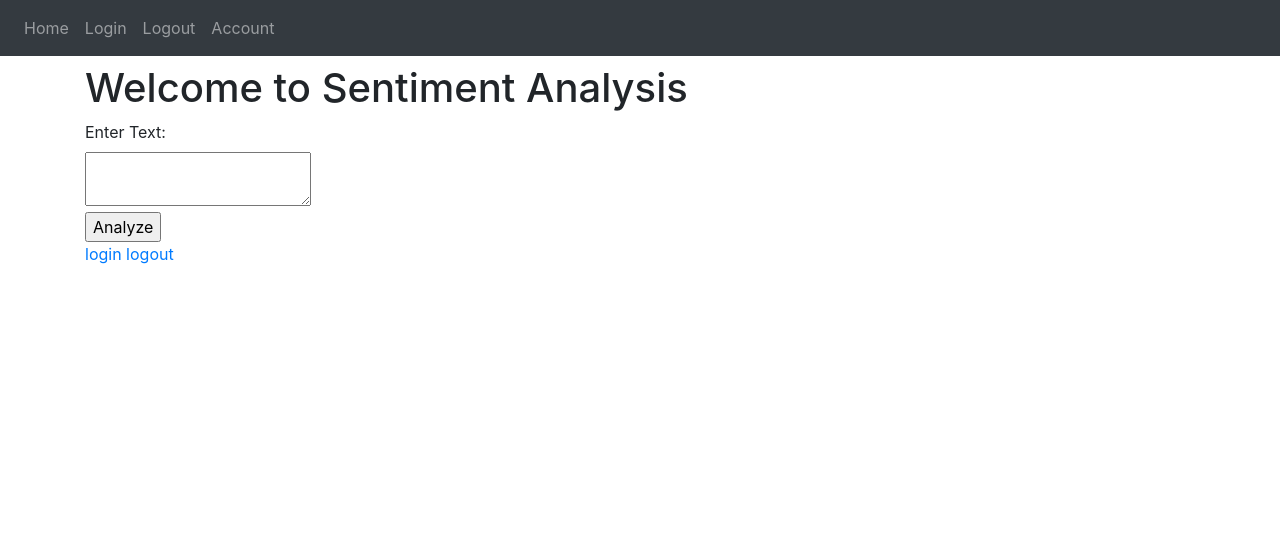
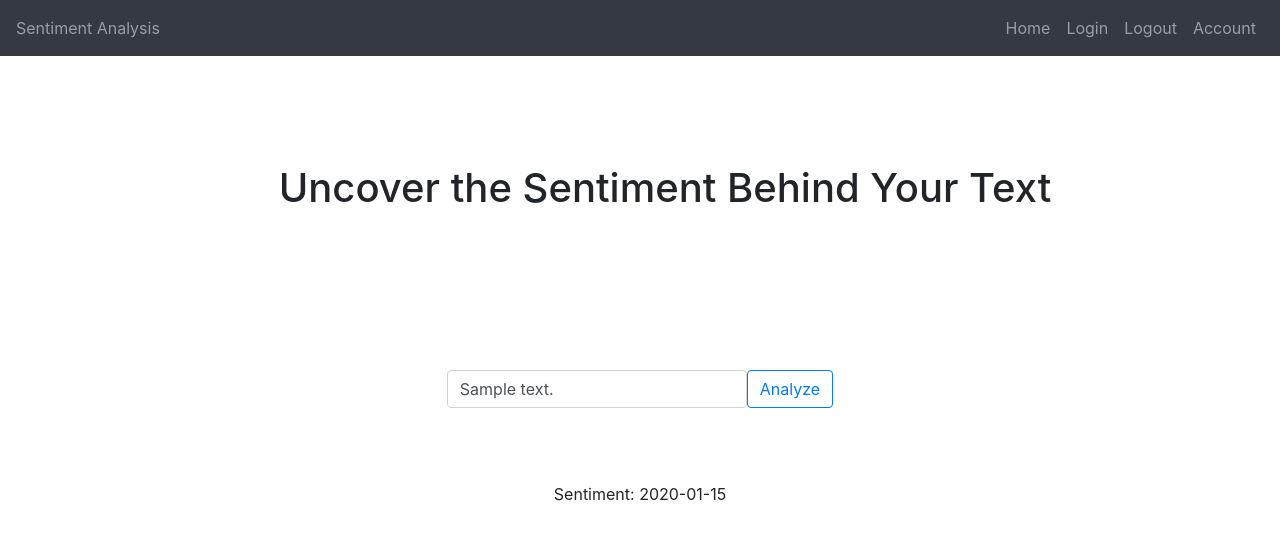
Before and after one commit to Nickafic/SentimentAnalysis, a Flask app: template SentimentalAnalysis/templates/main.html in a window 1280 px wide. Shown: the top 540 px of the page. Run offline with Flask 3, Linux system fonts and the light colour scheme; the template is opened without the code that fills it: most values are stand-ins (such as "Sample title", 1, 10 or a date in 2020); some libraries are stand-ins or nearby versions.

Commit message:
Changes to display results on same page

```diff
--- /dev/null
+++ b/SentimentalAnalysis/static/css/main.css
@@ -0,0 +1,20 @@
+#text {
+    max-width : 300px;
+}
+
+.input-group {
+    display: flex;
+    justify-content: center;
+    align-items: center;
+    padding-top: 150px; /* Adjust the negative margin to move it up */
+}
+
+.text-center {
+    padding-top: 100px;
+    padding-left: 50px;
+}
+
+.sentiment-txt {
+    text-align: center;
+    padding-top: 50px;
+}
--- a/SentimentalAnalysis/templates/htmlheader.html
+++ b/SentimentalAnalysis/templates/htmlheader.html
@@ -18,12 +18,13 @@
   <body>
     <!-- Navigation Bar follows through the entire website.-->
 
-    <nav class="navbar navbar-expand-lg navbar-dark bg-dark">
+    <nav class="navbar navbar-expand-lg navbar-dark bg-dark sticky-top">
+        <span class="navbar-text">Sentiment Analysis</span>
         <button class="navbar-toggler" type="button" data-toggle="collapse" data-target="#navbar">
           <span class="navbar-toggler-icon"></span>
         </button>
         <div class="collapse navbar-collapse" id="navbar">
-          <div class="navbar-nav">
+          <div class="navbar-nav ml-auto">
             <a class="nav-item nav-link" id="home" href="/">Home</a>
             <a class="nav-item nav-link" id="login" href="/login">Login</a>
             <a class="nav-item nav-link" id="login" href="/logout">Logout</a>
--- a/SentimentalAnalysis/templates/login.html
+++ b/SentimentalAnalysis/templates/login.html
@@ -33,10 +33,7 @@ Sentimental Analysis Login Page
     <!-- <input type="submit" value="Login"> -->
 </form>
 </br>
-<form method="GET", action="/signup">
-    <input type="submit" value="Sign Up / Register">
-</form>
 
-<a href="/">Back to Main</a>
+<a href="/signup">Sign Up / Register</a>
 
 {% endblock %}
--- a/SentimentalAnalysis/templates/main.html
+++ b/SentimentalAnalysis/templates/main.html
@@ -4,19 +4,20 @@
 Sentimental Analysis Home Page
 {% endblock %}
 
+{% block content %}
+    <link rel="stylesheet" href=" {{ url_for('static', filename='css/main.css') }}">
 
-{% block content %}
     <h2>{{USERNAME}}</h2>
-    <h1>Welcome to Sentiment Analysis</h1>
+    <h1 class="text-center">Uncover the Sentiment Behind Your Text</h1>
     <form method="POST" action="/analyze">
-        <label for="text">Enter Text:</label>
-        </br>
         <!-- Input text swapped to text area -->
-        <textarea name="text", id="text" required></textarea>
-        </br>
-        <input type="submit" value="Analyze">
+        <div class="input-group">
+            <input type="search" name="text" value="{{ input_text }}" class="form-control rounded" id="text" required></textarea>
+            <input type="submit" class="btn btn-outline-primary" value="Analyze">
+        </div>
     </form>
-    <a href="/login">login</a>
-    <a href="/logout">logout</a>
-
+    <br>
+    {% if sentiment is not none%}
+        <p class="sentiment-txt">Sentiment: {{sentiment}} </p>
+    {% endif %}
 {% endblock %}
--- a/SentimentalAnalysis/templates/output.html
+++ b/SentimentalAnalysis/templates/output.html
@@ -8,7 +8,4 @@ Sentimental Analysis Results Page
     <h1>Sentiment Analysis Result</h1>
     <p><strong>Analysis:</strong> {{ sentiment }}</p>
 
-    <!-- Add a Back button to go back to the main page -->
-    <a href="/">Back to Main</a>
-
 {% endblock %}
--- a/SentimentalAnalysis/views.py
+++ b/SentimentalAnalysis/views.py
@@ -8,7 +8,7 @@ views = Blueprint('views', __name__)
 @views.route('/')
 def home():
     if not session.get('logged_in'):
-         return redirect("/login");z
+         return redirect("/login")
     return render_template('main.html', USERNAME=session["username"]);
 
 SENTIMENT_API_URL = "https://bbtflv6yqf.execute-api.us-east-1.amazonaws.com/Initial/sentimental-analysis"
@@ -31,6 +31,6 @@ def analyze():
         last_word = sentiment_words[-1].rstrip('"')
 
         # Process and display the last word of the sentiment label
-        return render_template('output.html', sentiment=last_word)
+        return render_template('main.html', sentiment=last_word, input_text=text)
     else:
-        return render_template('output.html', sentiment="Failed to analyze sentiment")
+        return render_template('main.html', sentiment="Failed to analyze sentiment", input_text=text)
```
Also changed, not shown: SentimentalAnalysis/templates/signup.html (added).
